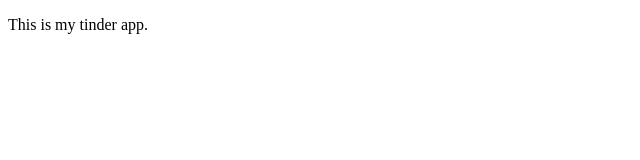
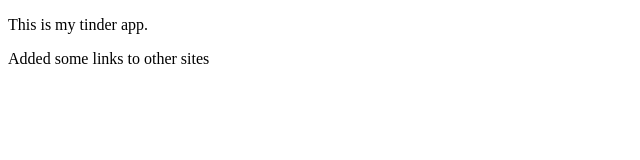
Before and after one commit to noamkz/tinder, a plain HTML site: page index.html in a window 1280 px wide. Shown: the whole page, without its empty margins (0-640 px from the left). Drawn offline with Linux system fonts and the light colour scheme.

```diff
--- a/index.html
+++ b/index.html
@@ -4,6 +4,8 @@
 
 <p>This is my tinder app.</p>
 
+<p> Added some links to other sites</p>
+
 
 </body>
 </html>
```
